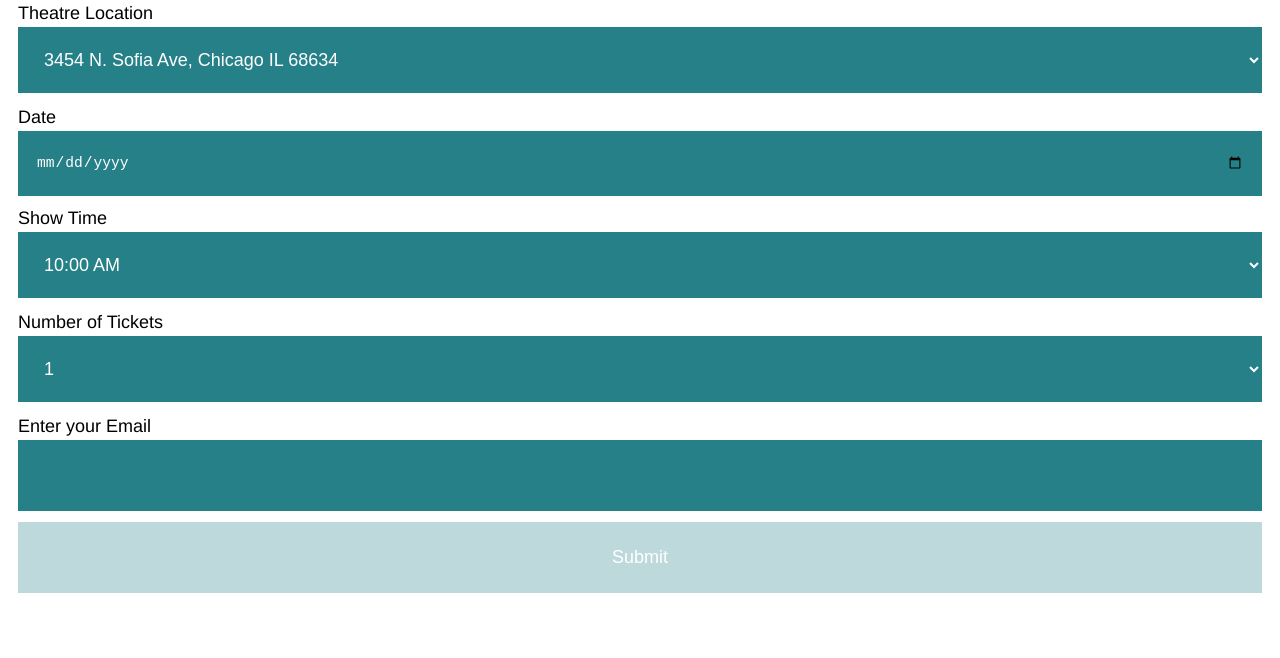
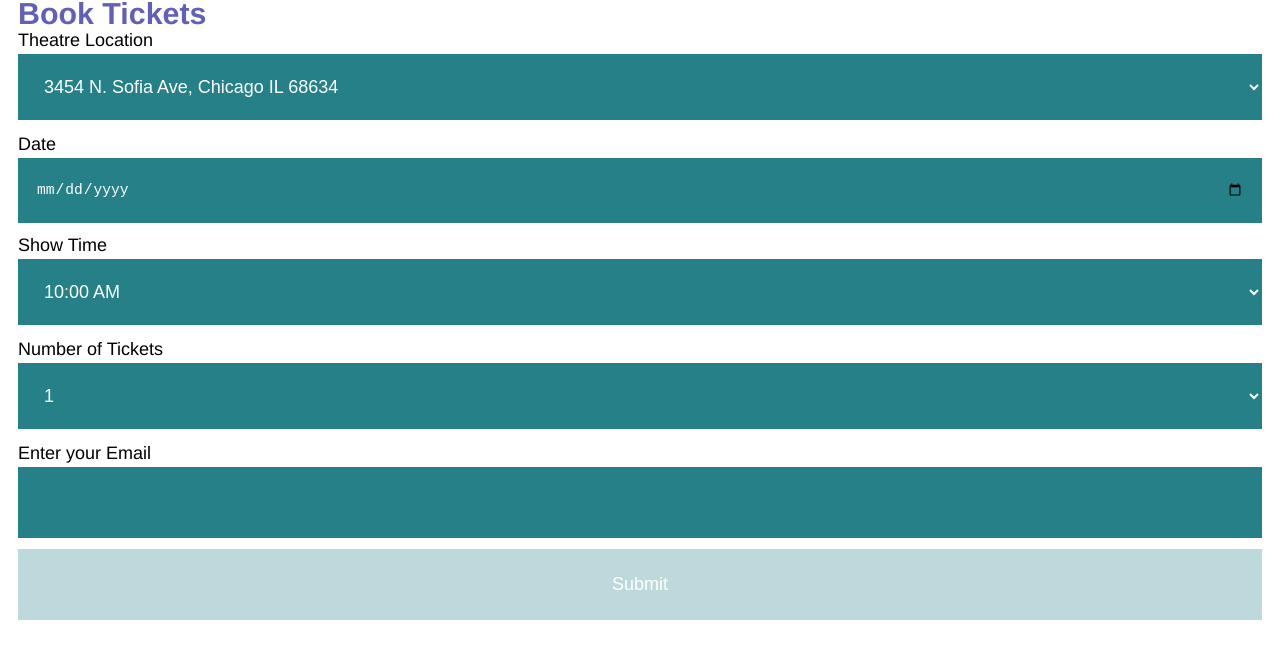
Before and after one commit to zfleckhawk/Project2, a plain HTML site: page Booking/index.html in a window 1280 px wide. Drawn offline with Linux system fonts and the light colour scheme.

Commit message:
Add title on booking page

```diff
--- a/Booking/index.html
+++ b/Booking/index.html
@@ -10,6 +10,7 @@
 <body>
 
   <main>
+    <h2 class="section-title">Book Tickets</h2>
     <form action="#null" method="get" id="form">
           <ol>
             <li>
```
